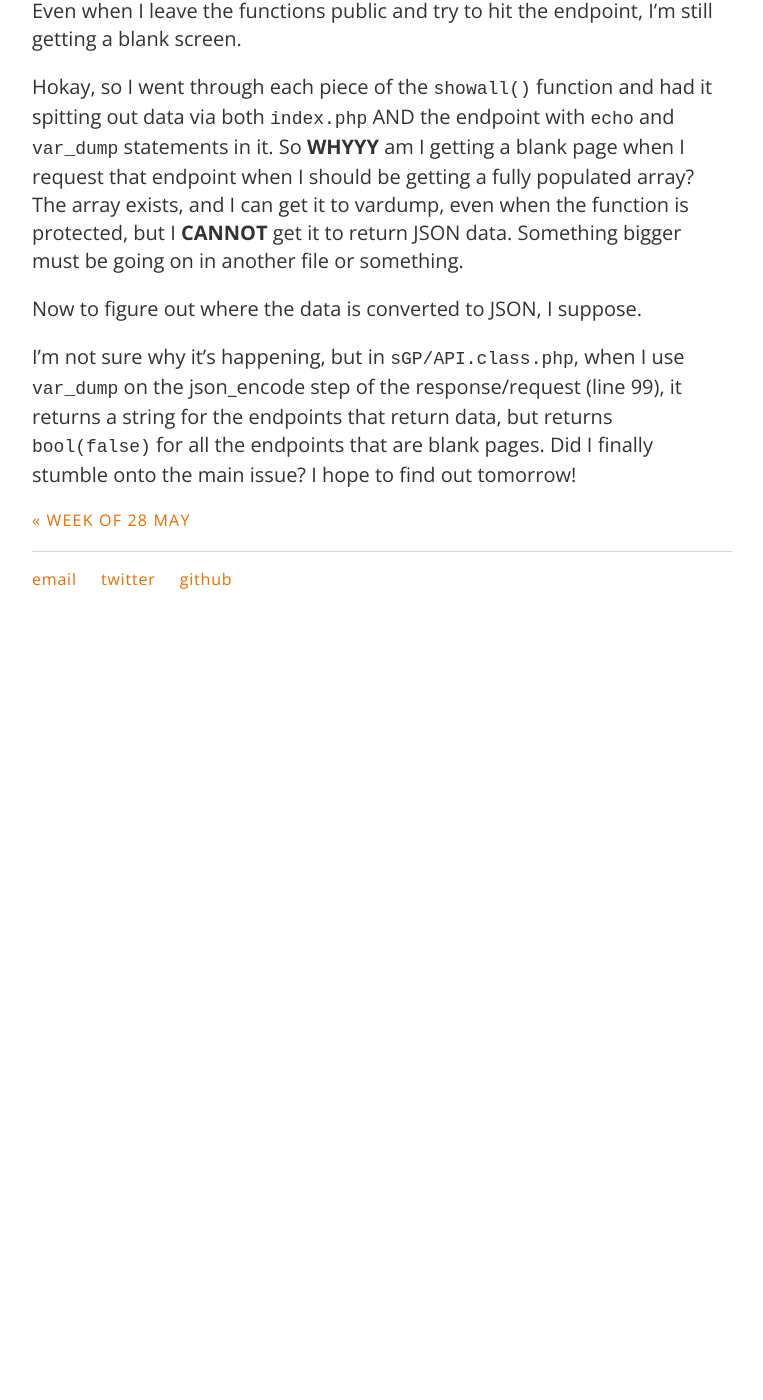
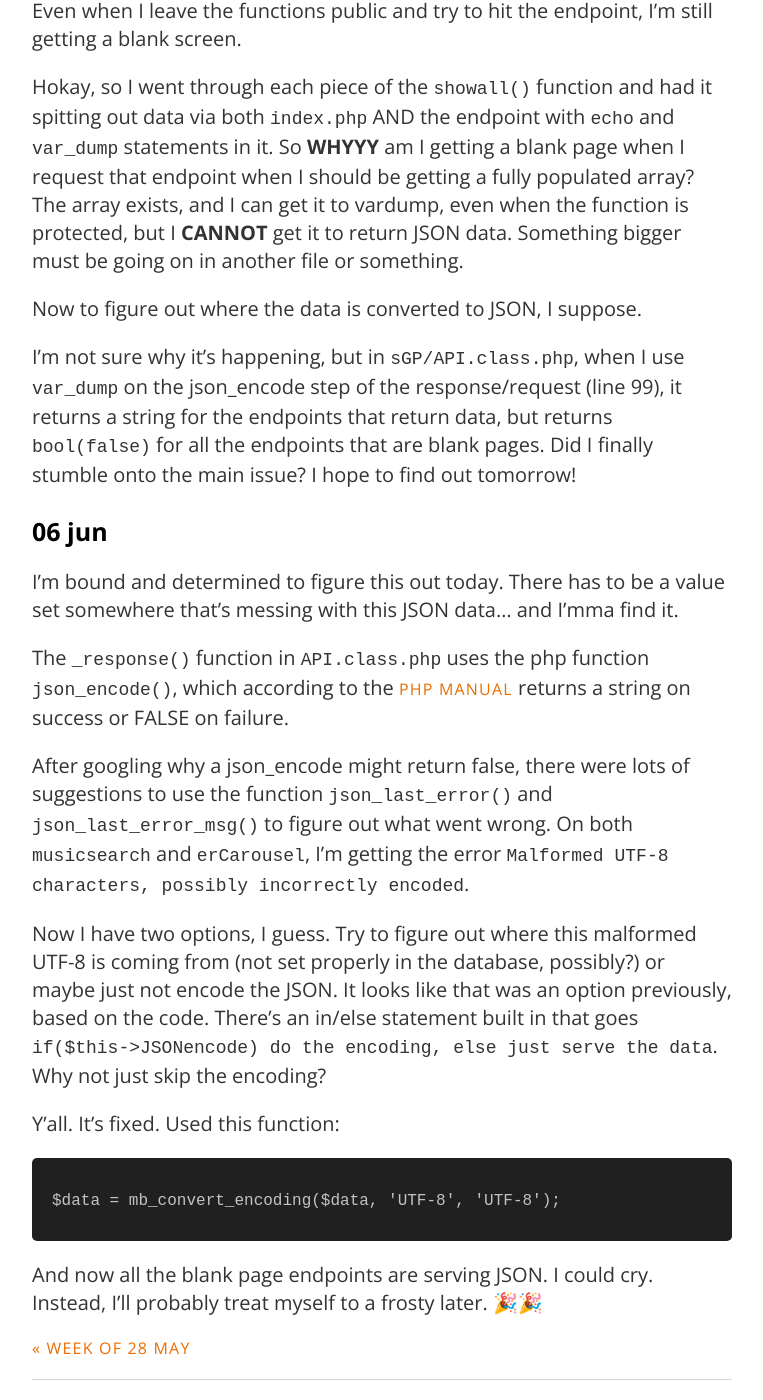
Before and after one commit to carylwyatt/carylwyatt.github.io, a Jekyll site: the page built from _posts/2019-06-03-week-of-03-jun.md, in a window 1280 px wide and 1400 px high, scrolled down 3089 px. Shown: the whole window, without its empty margins (258-1021 px from the left). Built offline with Jekyll 4.4.1, drawn with Linux system fonts in a browser that asks for light colours; emoji names are drawn with the system emoji font; before the commit the page ends 3719 px from its top, so only the background shows below that.

Commit message:
endpoint success finally

````diff
--- a/_posts/2019-06-03-week-of-03-jun.md
+++ b/_posts/2019-06-03-week-of-03-jun.md
@@ -61,3 +61,21 @@ Hokay, so I went through each piece of the `showall()` function and had it spitt
 Now to figure out where the data is converted to JSON, I suppose.
 
 I'm not sure why it's happening, but in `sGP/API.class.php`, when I use `var_dump` on the json_encode step of the response/request (line 99), it returns a string for the endpoints that return data, but returns `bool(false)` for all the endpoints that are blank pages. Did I finally stumble onto the main issue? I hope to find out tomorrow!
+
+### 06 jun
+
+I'm bound and determined to figure this out today. There has to be a value set somewhere that's messing with this JSON data... and I'mma find it.
+
+The `_response()` function in `API.class.php` uses the php function `json_encode()`, which according to the [php manual](https://www.php.net/manual/en/function.json-encode.php) returns a string on success or FALSE on failure.
+
+After googling why a json_encode might return false, there were lots of suggestions to use the function `json_last_error()` and `json_last_error_msg()` to figure out what went wrong. On both `musicsearch` and `erCarousel`, I'm getting the error `Malformed UTF-8 characters, possibly incorrectly encoded`.
+
+Now I have two options, I guess. Try to figure out where this malformed UTF-8 is coming from (not set properly in the database, possibly?) or maybe just not encode the JSON. It looks like that was an option previously, based on the code. There's an in/else statement built in that goes `if($this->JSONencode) do the encoding, else just serve the data`. Why not just skip the encoding?
+
+Y'all. It's fixed. Used this function:
+
+```
+$data = mb_convert_encoding($data, 'UTF-8', 'UTF-8');
+```
+
+And now all the blank page endpoints are serving JSON. I could cry. Instead, I'll probably treat myself to a frosty later. :tada::tada:
````
